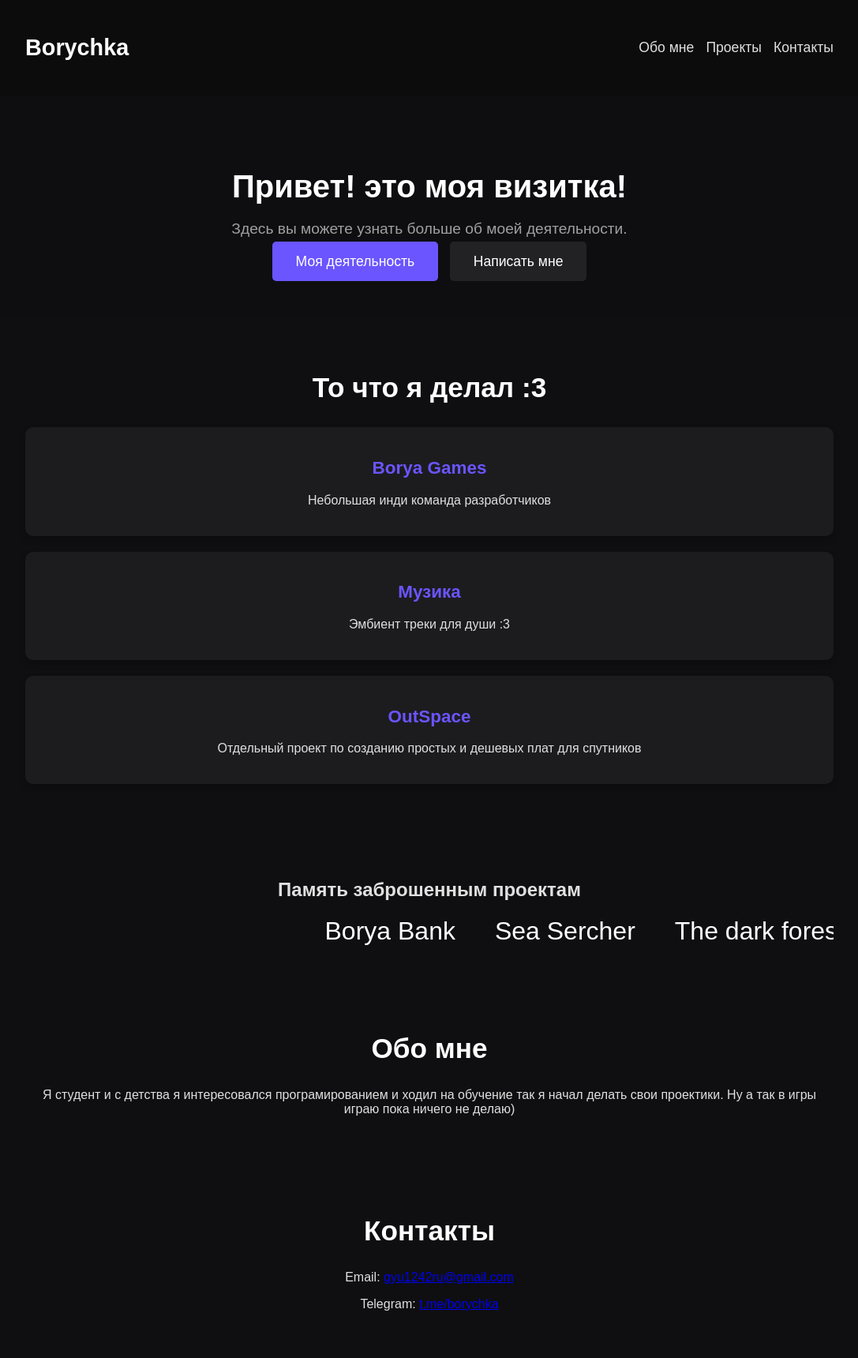
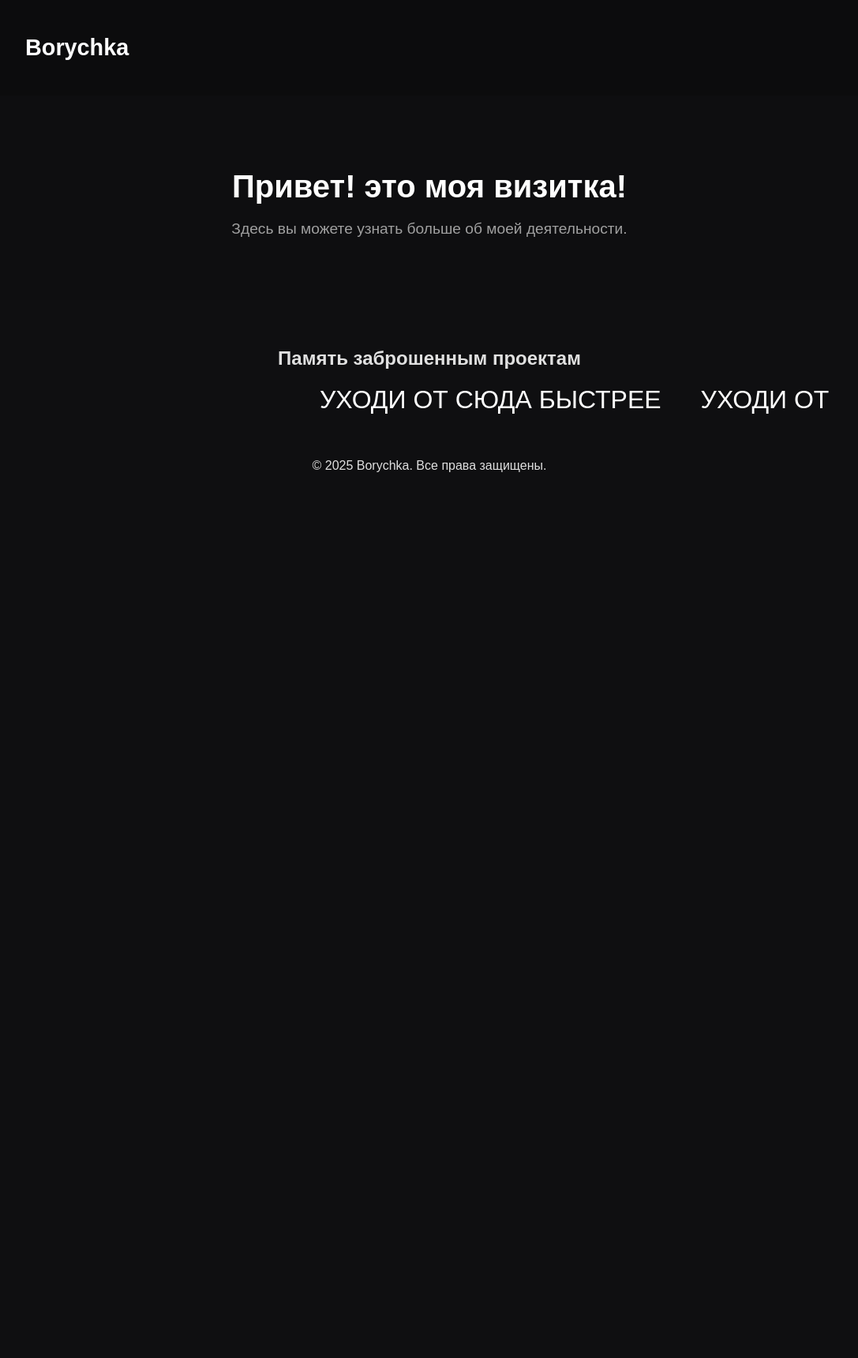
Before and after one commit to Bory4ka/Bory4ka.github.io, a plain HTML site: page resorces/index.html in a window 1280 px wide. Shown: the top 1720 px of the page at 79% size, without its empty margins (96-1183 px from the left). After the commit the page ends 800 px from the top, so only its background shows below. Drawn offline with nearby package versions, Linux system fonts and the light colour scheme.

Commit message:
Update index.html

```diff
--- a/resorces/index.html
+++ b/resorces/index.html
@@ -86,11 +86,6 @@
         <div class="container">
             <nav class="top-menu">
                 <h1>Borychka</h1>
-                <ul>
-                    <li><a href="#about">Обо мне</a></li>
-                    <li><a href="#projects">Проекты</a></li>
-                    <li><a href="#contact">Контакты</a></li>
-                </ul>
             </nav>
         </div>
     </header>
@@ -100,42 +95,9 @@
             <div class="container">
                 <h2>Привет! это моя визитка!</h2>
                 <p>Здесь вы можете узнать больше об моей деятельности.</p>
-                <div class="hero-buttons">
-                    <a href="#projects" class="button-main">Моя деятельность</a>
-                    <a href="#contact" class="button-secondary">Написать мне</a>
-                </div>
             </div>
         </section>
 
-        <section id="projects" class="projects-section">
-            <div class="container">
-                <h2>То что я делал :3</h2>
-                <div class="project-card" data-aos="fade-up">
-                    <!-- Левая картинка -->
-                    <img src="" class="side-image-left" alt="ClassMate">
-                    <!-- Правая картинка -->
-                    <img src="" class="side-image-right" alt="Exp91">
-                    <h3><a href="https://www.boryagames.ru" target="_blank">Borya Games</a></h3>
-                    <p>Небольшая инди команда разработчиков</p>
-                </div>
-                <div class="project-card" data-aos="fade-up" data-aos-delay="100">
-                    <!-- Левая картинка -->
-                    <img src="path-to-left-image.jpg" class="side-image-left" alt="End">
-                    <!-- Правая картинка -->
-                    <img src="path-to-right-image.jpg" class="side-image-right" alt="Peace">
-                    <h3><a href="https://music.yandex.ru/artist/23662620?utm_source=desktop&utm_medium=copy_link" target="_blank">Музика</a></h3>
-                    <p>Эмбиент треки для души :3</p>
-                </div>
-                <div class="project-card" data-aos="fade-up" data-aos-delay="200">
-                    <!-- Левая картинка -->
-                    <img src="path-to-left-image.jpg" class="side-image-left" alt="Пока ничего">
-                    <!-- Правая картинка -->
-                    <img src="path-to-right-image.jpg" class="side-image-right" alt="Абсолютно ничего">
-                    <h3><a href="" target="_blank">OutSpace</a></h3>
-                    <p>Отдельный проект по созданию простых и дешевых плат для спутников</p>
-                </div>
-            </div>
-        </section>
 
         <!-- Карусель с текстами -->
         <section id="carousel" class="carousel-section">
@@ -144,34 +106,20 @@
                 <div class="carousel-wrapper">
                     <div class="carousel-texts">
                         <!-- Тексты с названиями проектов -->
-                        <div class="carousel-title">Borya Bank</div>
-                        <div class="carousel-title">Sea Sercher</div>
-                        <div class="carousel-title">The dark forest</div>
-                        <div class="carousel-title">Sand Story</div>
-                        <div class="carousel-title">ParadoX</div>
-                        <div class="carousel-title">Borya Editor</div>
-                        <div class="carousel-title">Mixa AI</div>
-                        <div class="carousel-title">Just Tell</div>
-                        <div class="carousel-title">Just Neyro</div>
+                        <div class="carousel-title">УХОДИ ОТ СЮДА БЫСТРЕЕ</div>
+                        <div class="carousel-title">УХОДИ ОТ СЮДА БЫСТРЕЕ</div>
+                        <div class="carousel-title">УХОДИ ОТ СЮДА БЫСТРЕЕ</div>
+                        <div class="carousel-title">УХОДИ ОТ СЮДА БЫСТРЕЕ</div>
+                        <div class="carousel-title">УХОДИ ОТ СЮДА БЫСТРЕЕ</div>
+                        <div class="carousel-title">УХОДИ ОТ СЮДА БЫСТРЕЕ</div>
                     </div>
                 </div>
             </div>
         </section>
 
-        <section id="about" class="about-section">
-            <div class="container">
-                <h2>Обо мне</h2>
-                <p>Я студент и с детства я интересовался програмированием и ходил на обучение так я начал делать свои проектики. Ну а так в игры играю пока ничего не делаю)</p>
-            </div>
-        </section>
 
-        <section id="contact" class="contact-section">
-            <div class="container">
-                <h2>Контакты</h2>
-                <p>Email: <a href="mailto:gyu1242ru@gmail.com">gyu1242ru@gmail.com</a></p>
-                <p>Telegram: <a href="https://t.me/borychka" target="_blank">t.me/borychka</a></p>
-            </div>
-        </section>
+
+
     </main>
 
     <footer>
```
